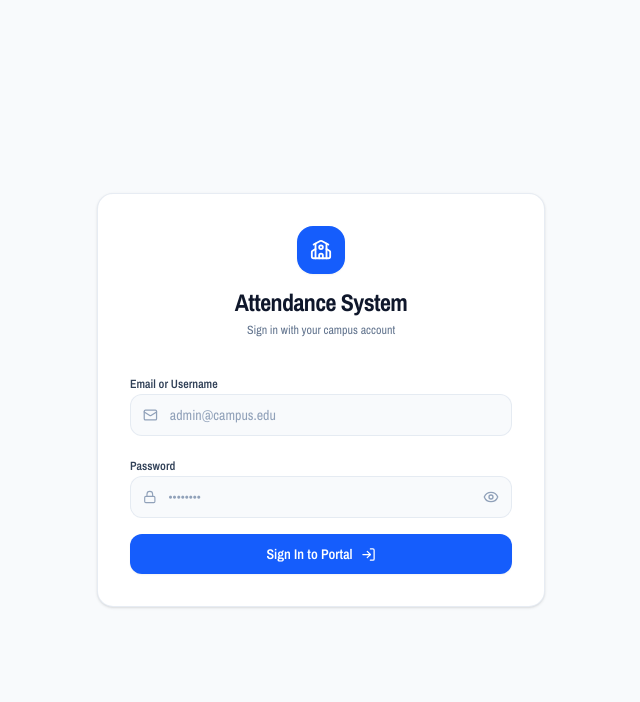
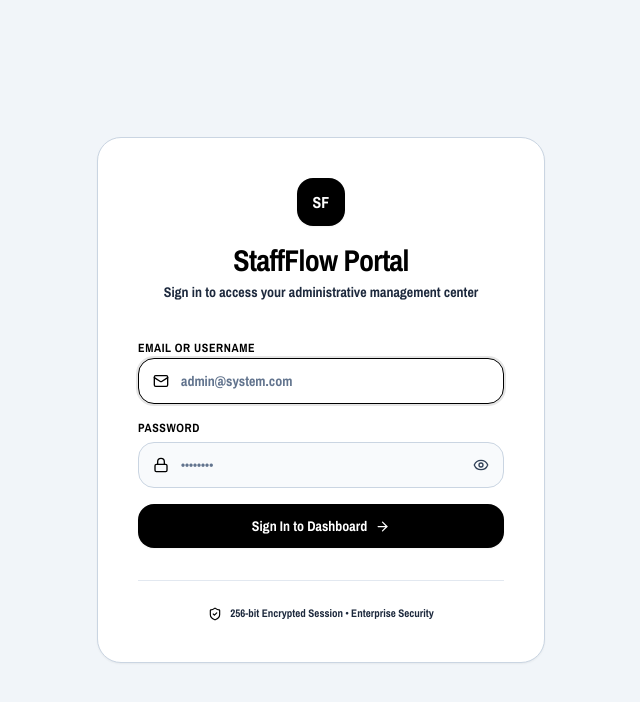
Before and after one commit to Ari-ICU/attendance-record, a Next.js app in the folder frontend/: page /login in a window 1280 px wide. Shown: the top 702 px of the page, without its empty margins (319-959 px from the left). Built offline with nearby package versions, Linux system fonts and the light colour scheme; no server answers; a web font is replaced by a local one.

Commit message:
feat: redesign login page with updated branding, enhanced typography, and improved UI layout

```diff
--- a/frontend/src/components/login/LoginForm.tsx
+++ b/frontend/src/components/login/LoginForm.tsx
@@ -2,7 +2,7 @@
 
 import { useState } from 'react';
 import { useRouter } from 'next/navigation';
-import { Mail, Lock, LogIn, Eye, EyeOff, School } from 'lucide-react';
+import { Mail, Lock, LogIn, Eye, EyeOff, ShieldCheck, ArrowRight } from 'lucide-react';
 import { useAuth } from '@/contexts/AuthContext';
 
 export default function LoginForm() {
@@ -20,7 +20,7 @@ export default function LoginForm() {
         setIsLoading(true);
 
         if (!identifier || !password) {
-            setError('Please fill in all fields');
+            setError('Please enter your email/username and password');
             setIsLoading(false);
             return;
         }
@@ -37,58 +37,70 @@ export default function LoginForm() {
     };
 
     return (
-        <div className="min-h-screen flex items-center justify-center p-4 bg-slate-50">
-            <div className="w-full max-w-md bg-white border border-slate-200/80 rounded-2xl p-7 sm:p-8 shadow-sm">
+        <div className="min-h-screen w-full flex items-center justify-center p-4 sm:p-6 bg-slate-100 font-sans select-none">
+            <div className="w-full max-w-md bg-white border border-slate-300 rounded-3xl p-8 sm:p-10 shadow-xs">
+                {/* Brand Header */}
                 <div className="text-center mb-8">
-                    <div className="w-12 h-12 bg-blue-600 rounded-2xl flex items-center justify-center mx-auto mb-3 text-white font-bold text-lg shadow-xs">
-                        <School size={22} />
+                    <div className="w-12 h-12 rounded-2xl bg-black text-white flex items-center justify-center mx-auto mb-4 font-black text-base shadow-xs">
+                        SF
                     </div>
-                    <h1 className="text-2xl font-bold text-slate-900 tracking-tight">Attendance System</h1>
-                    <p className="text-xs text-slate-500 mt-1">Sign in with your campus account</p>
+                    <h1 className="text-2xl sm:text-3xl font-black text-black tracking-tight">
+                        StaffFlow Portal
+                    </h1>
+                    <p className="text-xs sm:text-sm font-bold text-slate-800 mt-1">
+                        Sign in to access your administrative management center
+                    </p>
                 </div>
 
+                {/* Error Banner */}
                 {error && (
-                    <div className="mb-5 p-3 bg-rose-50 border border-rose-200 text-rose-700 rounded-xl text-xs font-semibold">
-                        {error}
+                    <div className="mb-6 p-3.5 bg-rose-50 border border-rose-300 text-rose-900 rounded-2xl text-xs font-bold flex items-center gap-2">
+                        <span className="w-2 h-2 rounded-full bg-rose-600 shrink-0" />
+                        <span>{error}</span>
                     </div>
                 )}
 
+                {/* Form */}
                 <form onSubmit={handleSubmit} className="space-y-4">
                     <div className="space-y-1.5">
-                        <label htmlFor="identifier" className="text-xs font-semibold text-slate-700">
+                        <label htmlFor="identifier" className="text-xs font-black text-black uppercase tracking-wider">
                             Email or Username
                         </label>
-                        <div className="flex items-center bg-slate-50 border border-slate-200/80 rounded-xl focus-within:bg-white focus-within:border-blue-500 focus-within:ring-2 focus-within:ring-blue-500/10 transition-colors">
-                            <Mail size={16} className="ml-3 text-slate-400" />
+                        <div className="flex items-center bg-slate-50 border border-slate-300 rounded-2xl focus-within:bg-white focus-within:border-black focus-within:ring-2 focus-within:ring-black/10 transition-all">
+                            <Mail size={16} className="ml-3.5 text-black shrink-0" />
                             <input
                                 id="identifier"
                                 type="text"
                                 value={identifier}
                                 onChange={(e) => setIdentifier(e.target.value)}
-                                className="w-full px-3 py-2.5 bg-transparent text-xs sm:text-sm text-slate-900 placeholder-slate-400 focus:outline-none"
-                                placeholder="admin@campus.edu"
+                                className="w-full px-3 py-3 bg-transparent text-xs sm:text-sm font-bold text-black placeholder-slate-500 focus:outline-hidden"
+                                placeholder="admin@system.com"
+                                autoFocus
                             />
                         </div>
                     </div>
 
                     <div className="space-y-1.5">
-                        <label htmlFor="password" className="text-xs font-semibold text-slate-700">
-                            Password
-                        </label>
-                        <div className="flex items-center bg-slate-50 border border-slate-200/80 rounded-xl focus-within:bg-white focus-within:border-blue-500 focus-within:ring-2 focus-within:ring-blue-500/10 transition-colors">
-                            <Lock size={16} className="ml-3 text-slate-400" />
+                        <div className="flex items-center justify-between">
+                            <label htmlFor="password" className="text-xs font-black text-black uppercase tracking-wider">
+                                Password
+                            </label>
+                        </div>
+                        <div className="flex items-center bg-slate-50 border border-slate-300 rounded-2xl focus-within:bg-white focus-within:border-black focus-within:ring-2 focus-within:ring-black/10 transition-all">
+                            <Lock size={16} className="ml-3.5 text-black shrink-0" />
                             <input
                                 id="password"
                                 type={showPassword ? 'text' : 'password'}
                                 value={password}
                                 onChange={(e) => setPassword(e.target.value)}
-                                className="w-full px-3 py-2.5 bg-transparent text-xs sm:text-sm text-slate-900 placeholder-slate-400 focus:outline-none"
+                                className="w-full px-3 py-3 bg-transparent text-xs sm:text-sm font-bold text-black placeholder-slate-500 focus:outline-hidden"
                                 placeholder="••••••••"
                             />
                             <button
                                 type="button"
                                 onClick={() => setShowPassword(!showPassword)}
-                                className="pr-3 text-slate-400 hover:text-slate-600 transition-colors"
+                                className="pr-3.5 text-slate-700 hover:text-black transition-colors cursor-pointer"
+                                tabIndex={-1}
                             >
                                 {showPassword ? <EyeOff size={16} /> : <Eye size={16} />}
                             </button>
@@ -98,18 +110,24 @@ export default function LoginForm() {
                     <button
                         type="submit"
                         disabled={isLoading}
-                        className="w-full mt-3 py-2.5 bg-blue-600 hover:bg-blue-500 text-white text-xs sm:text-sm font-semibold rounded-xl transition-all shadow-xs disabled:opacity-50 flex items-center justify-center gap-2"
+                        className="w-full mt-2 py-3 bg-black hover:bg-slate-900 text-white text-xs sm:text-sm font-black rounded-2xl transition-all shadow-xs disabled:opacity-50 flex items-center justify-center gap-2 cursor-pointer active:scale-98"
                     >
                         {isLoading ? (
                             <div className="w-4 h-4 border-2 border-white/30 border-t-white rounded-full animate-spin" />
                         ) : (
                             <>
-                                <span>Sign In to Portal</span>
-                                <LogIn size={15} />
+                                <span>Sign In to Dashboard</span>
+                                <ArrowRight size={15} />
                             </>
                         )}
                     </button>
                 </form>
+
+                {/* Footer Security Notice */}
+                <div className="mt-8 pt-6 border-t border-slate-200 flex items-center justify-center gap-2 text-[11px] font-bold text-slate-800">
+                    <ShieldCheck size={14} className="text-black" />
+                    <span>256-bit Encrypted Session • Enterprise Security</span>
+                </div>
             </div>
         </div>
     );
```
